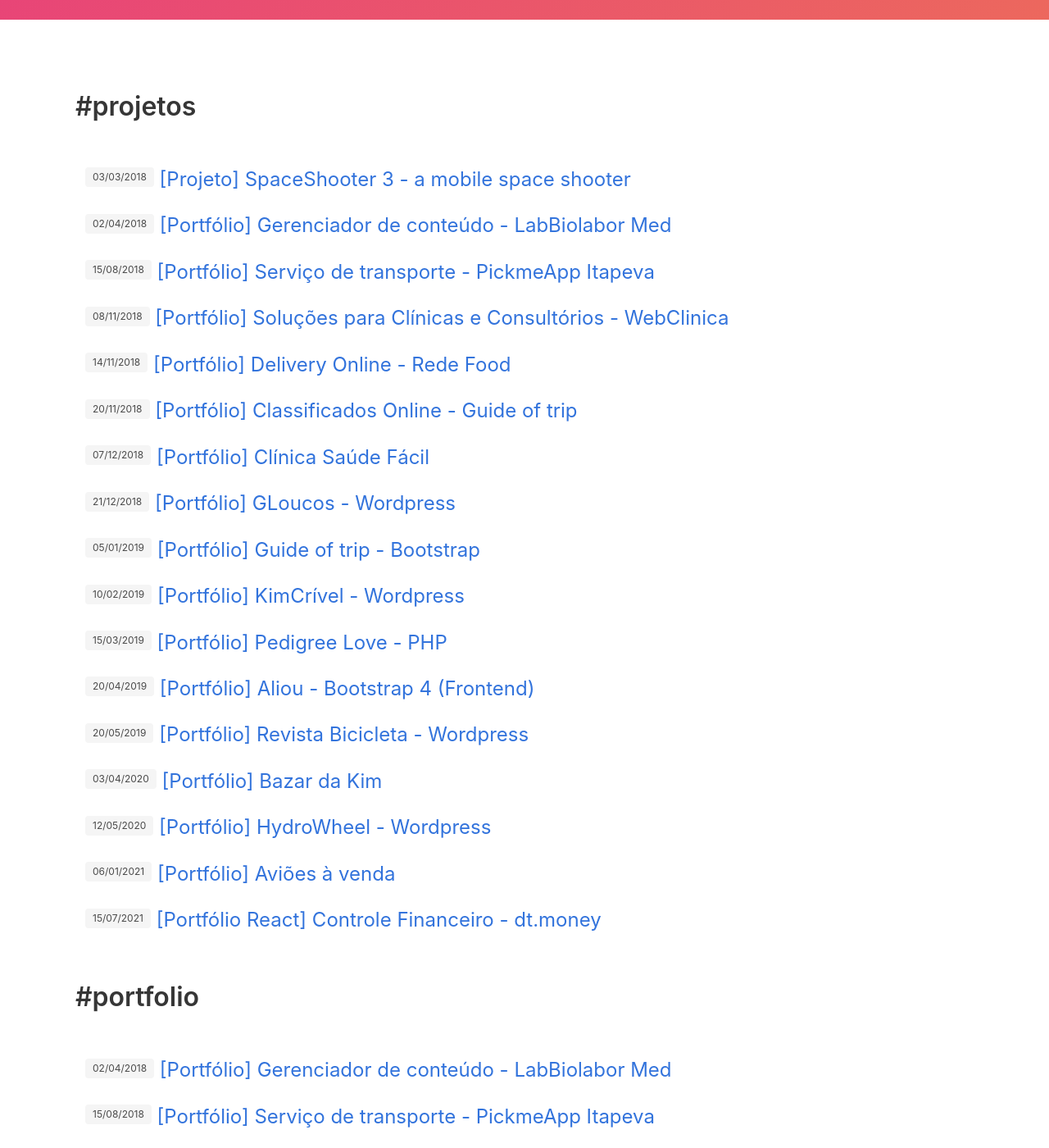
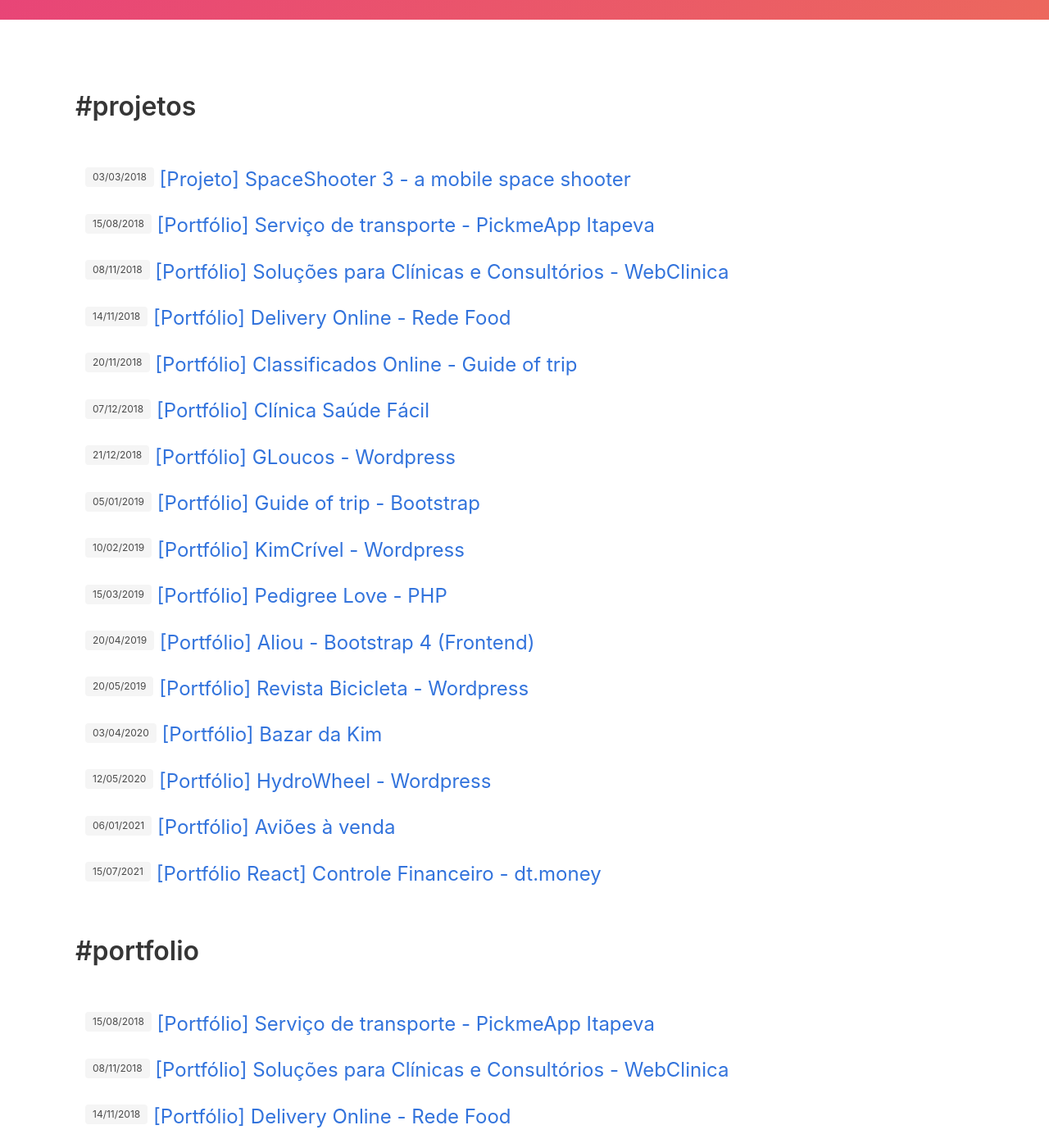
Before and after one commit to arianebrandao/arianebrandao.github.io, a Jekyll site: the page built from tags.html, in a window 1280 px wide and 1400 px high, scrolled down 355 px. Shown: the whole window at 82% size. Built offline with Jekyll 4.4.1, drawn with Linux system fonts in a browser that asks for light colours; nearby versions of some CDN libraries; comment, search, counter and statistics services are not loaded.

```diff
--- a/_posts/2018-04-03-labbiolabormed.md
+++ /dev/null
@@ -1,112 +0,0 @@
----
-title: "[Portfólio] Gerenciador de conteúdo - LabBiolabor Med"
-layout: post
-date: 2018-04-02 22:25
-tag:
-- projetos
-- portfolio
-image: https://arianebrandao.github.io/assets/images/posts/labbiolabormed/labbiolabormed_2.png
-headerImage: true
-projects: true
-hidden: true # don't count this post in blog pagination
-description: "Sistema do laboratório LabBiolabor Med."
-category: project
-author: arianebrandao
-externalLink: false
-comments: true
----
-
-Olá, conheça o ArPanel!
-
-O ArPanel é meu painel de controle desenvolvido em PHP. Eu uso ele como base e então adiciono os módulos exclusivos que meus clientes precisam.
-
-Nesse caso, o laboratório [LabBiolabor Med][1] precisava de uma maneira simples para alterar todas as informações/páginas do site (que ficam em constante mudança), ter um sistema de blog (para seus artigos e publicações) e também receber e guardar os currículos e agendamentos de exames no banco de dados.
-
-
-<p align="center"><img data-src="{{ site.url }}/assets/images/posts/labbiolabormed/labbiolabormed_1.jpg" class="lazyload" alt="Screenshot" /></p>
-<noscript>
-	<p align="center"><img src="{{ site.url }}/assets/images/posts/labbiolabormed/labbiolabormed_1.jpg" alt="Screenshot" /></p>
-</noscript>
-
-
-### O que eu fiz
-
-* Gerenciador de conteúdo ArPanel exclusivo
-* SEO e validação W3C no site
-* Site responsivo
-
-### Características do Gerenciador de conteúdo ArPanel
-
-* Formulário para suporte
-* Estatísticas
-* Gerenciamento (adicionar, alterar, visualizar e deletar) de todas as páginas do site
-* Gerenciamento de administradores do sistema, artigos (blog do site), banners, clientes, convênios, equipe, unidades e exames
-* Banco de currículos
-* Gerador de relatórios em todas as tabelas
-* Validação em todos os formulários
-* Segurança usando MySQLi
-* Painel todo padronizado e intuitivo
-
-
-<p align="center"><img data-src="{{ site.url }}/assets/images/posts/labbiolabormed/labbiolabormed_3.jpg" class="lazyload" alt="Screenshot" /></p>
-<noscript>
-	<p align="center"><img src="{{ site.url }}/assets/images/posts/labbiolabormed/labbiolabormed_3.jpg" alt="Screenshot" /></p>
-</noscript>
-<figcaption class="caption">Gerenciamento: adicionar</figcaption>
-<div class="breaker"></div>
-
-
-<p align="center"><img data-src="{{ site.url }}/assets/images/posts/labbiolabormed/labbiolabormed_4.jpg" class="lazyload" alt="Screenshot" /></p>
-<noscript>
-	<p align="center"><img src="{{ site.url }}/assets/images/posts/labbiolabormed/labbiolabormed_4.jpg" alt="Screenshot" /></p>
-</noscript>
-<figcaption class="caption">Listar Banners</figcaption>
-<div class="breaker"></div>
-
-
-<p align="center"><img data-src="{{ site.url }}/assets/images/posts/labbiolabormed/labbiolabormed_5.jpg" class="lazyload" alt="Screenshot" /></p>
-<noscript>
-	<p align="center"><img src="{{ site.url }}/assets/images/posts/labbiolabormed/labbiolabormed_5.jpg" alt="Screenshot" /></p>
-</noscript>
-<figcaption class="caption">Gerencimaneto: alterar</figcaption>
-<div class="breaker"></div>
-
-
-<p align="center"><img data-src="{{ site.url }}/assets/images/posts/labbiolabormed/labbiolabormed_6.png" class="lazyload" alt="Screenshot" /></p>
-<noscript>
-	<p align="center"><img src="{{ site.url }}/assets/images/posts/labbiolabormed/labbiolabormed_6.png" alt="Screenshot" /></p>
-</noscript>
-<figcaption class="caption">Tela inicial: suporte e estatísticas</figcaption>
-<div class="breaker"></div>
-
-
-<p align="center"><img data-src="{{ site.url }}/assets/images/posts/labbiolabormed/labbiolabormed_7.png" class="lazyload" alt="Screenshot" /></p>
-<noscript>
-	<p align="center"><img src="{{ site.url }}/assets/images/posts/labbiolabormed/labbiolabormed_7.png" alt="Screenshot" /></p>
-</noscript>
-<figcaption class="caption">Editor de texto para formatações simples</figcaption>
-<div class="breaker"></div>
-
-
-<p align="center"><img data-src="{{ site.url }}/assets/images/posts/labbiolabormed/labbiolabormed_8.png" class="lazyload" alt="Screenshot" /></p>
-<noscript>
-	<p align="center"><img src="{{ site.url }}/assets/images/posts/labbiolabormed/labbiolabormed_8.png" alt="Screenshot" /></p>
-</noscript>
-<figcaption class="caption">Página que suporta galeria de fotos</figcaption>
-<div class="breaker"></div>
-
-
-<p align="center"><img data-src="{{ site.url }}/assets/images/posts/labbiolabormed/labbiolabormed_9.png" class="lazyload" alt="Screenshot" /></p>
-<noscript>
-	<p align="center"><img src="{{ site.url }}/assets/images/posts/labbiolabormed/labbiolabormed_9.png" alt="Screenshot" /></p>
-</noscript>
-<figcaption class="caption">Currículos enviados pelo site</figcaption>
-<div class="breaker"></div>
-
-Site no ar: <http://www.labbiolabormed.com.br>
-
-Isso é tudo pessoal o/
-
-[1]: http://www.labbiolabormed.com.br
-[2]: https://arianebrandao.github.io/assets/images/posts/labbiolabormed/labbiolabormed_1.jpg
-[10]: https://arianebrandao.github.io/assets/images/posts/labbiolabormed/labbiolabormed_10.png
```
Also changed, not shown: index.html (+13 -11 lines), assets/images/clientes/labbiolabormed.png (deleted).
